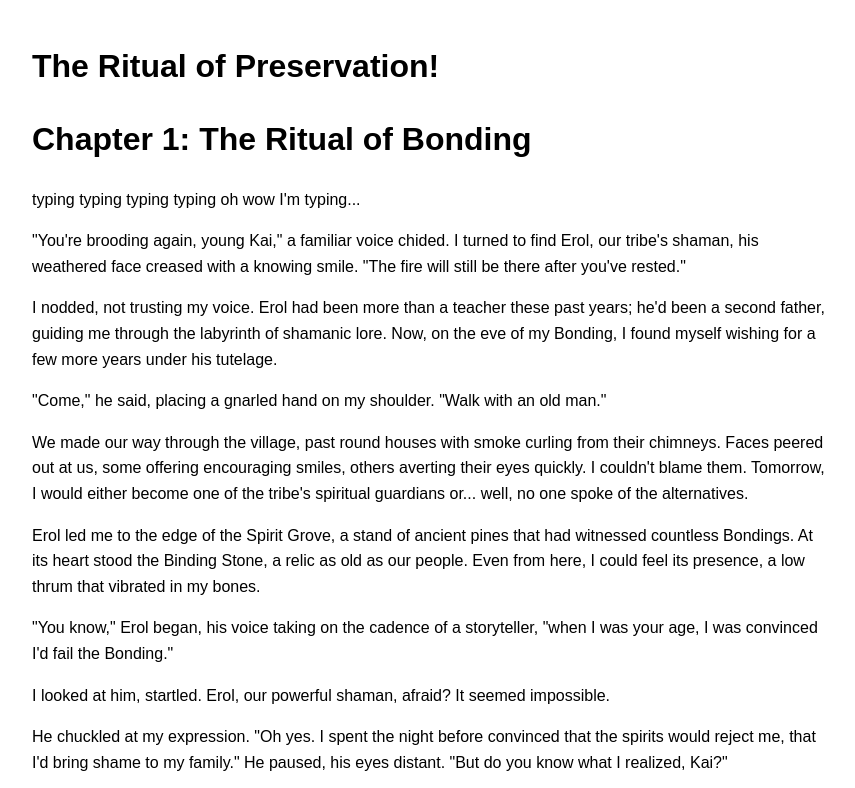
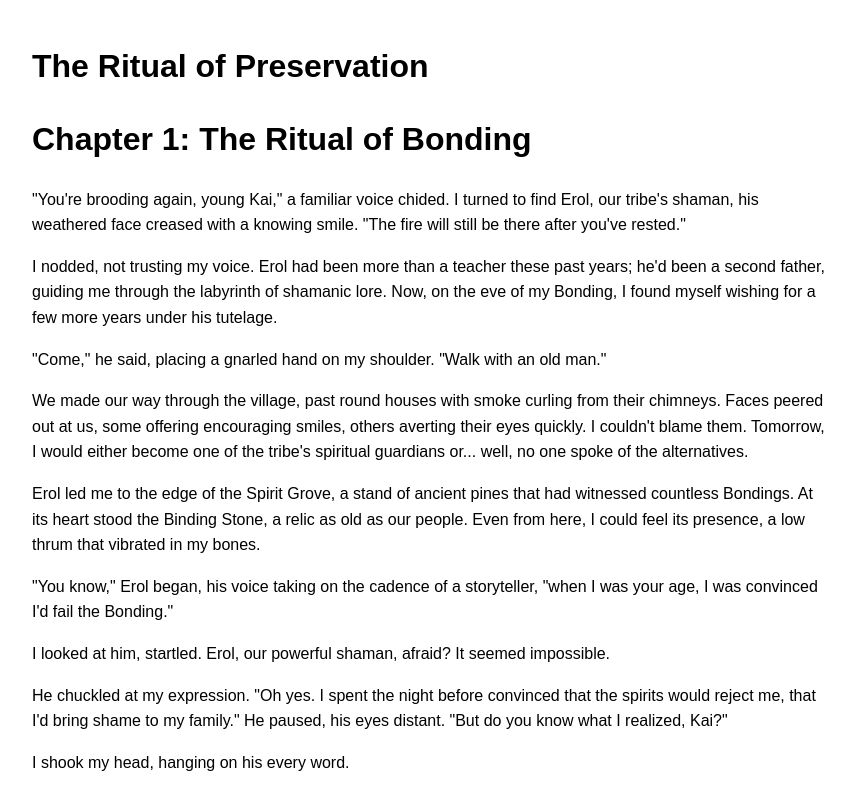
Before and after one commit to travmiller/The-Ritual-of-Preservation, a plain HTML site: page docs/index.html in a window 1280 px wide. Shown: the top 788 px of the page, without its empty margins (208-1063 px from the left). Drawn offline with Linux system fonts and the light colour scheme.

Commit message:
vault backup: 2024-07-15 19:38:54

```diff
--- a/docs/index.html
+++ b/docs/index.html
@@ -16,9 +16,8 @@
             </style>
         </head>
         <body>
-            <h1>The Ritual of Preservation!</h1>
+            <h1>The Ritual of Preservation</h1>
 <h1>Chapter 1: The Ritual of Bonding</h1>
-<p>typing typing typing typing oh wow I'm typing...</p>
 <p>"You're brooding again, young Kai," a familiar voice chided. I turned to find Erol, our tribe's shaman, his weathered face creased with a knowing smile. "The fire will still be there after you've rested."</p>
 <p>I nodded, not trusting my voice. Erol had been more than a teacher these past years; he'd been a second father, guiding me through the labyrinth of shamanic lore. Now, on the eve of my Bonding, I found myself wishing for a few more years under his tutelage.</p>
 <p>"Come," he said, placing a gnarled hand on my shoulder. "Walk with an old man."</p>
```
Also changed, not shown: 1 other file.
